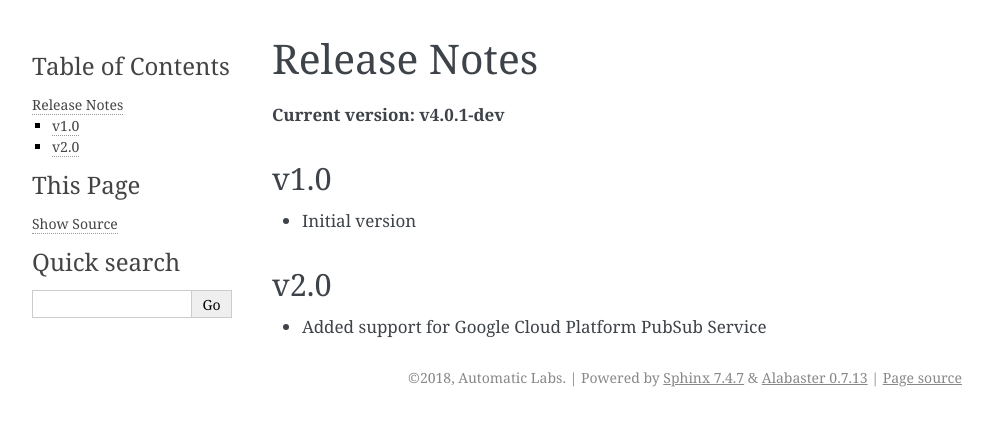
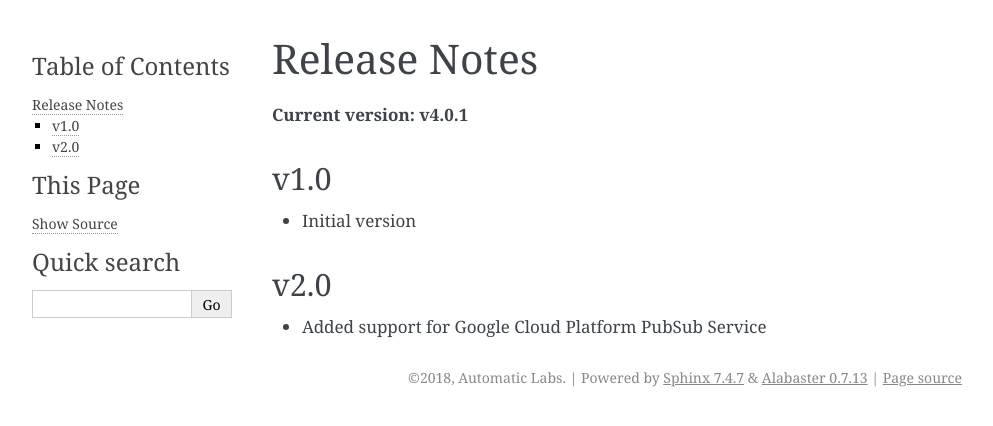
Before and after one commit to cloudchacho/hedwig-python, a Sphinx documentation site: the page built from docs/releases.rst, in a window 1280 px wide. Shown: the top 426 px of the page, without its empty margins (148-1141 px from the left). Built offline with Sphinx 7.4.7, drawn with Linux system fonts in a browser that asks for light colours.

Commit message:
Bump version: 4.0.1-dev → 4.0.1

```diff
--- a/docs/conf.py
+++ b/docs/conf.py
@@ -32,7 +32,7 @@
 # The short X.Y version
 version = '1.0'
 # The full version, including alpha/beta/rc tags
-release = '4.0.1-dev'
+release = '4.0.1'
 
 
 # -- General configuration ---------------------------------------------------
--- a/docs/releases.rst
+++ b/docs/releases.rst
@@ -1,7 +1,7 @@
 Release Notes
 =============
 
-**Current version: v4.0.1-dev**
+**Current version: v4.0.1**
 
 v1.0
 ~~~~
--- a/hedwig/__init__.py
+++ b/hedwig/__init__.py
@@ -7,4 +7,4 @@
 
 
 # semantic versioning (http://semver.org/)
-VERSION = '4.0.1-dev'
+VERSION = '4.0.1'
```
Also changed, not shown: .bumpversion.cfg.
